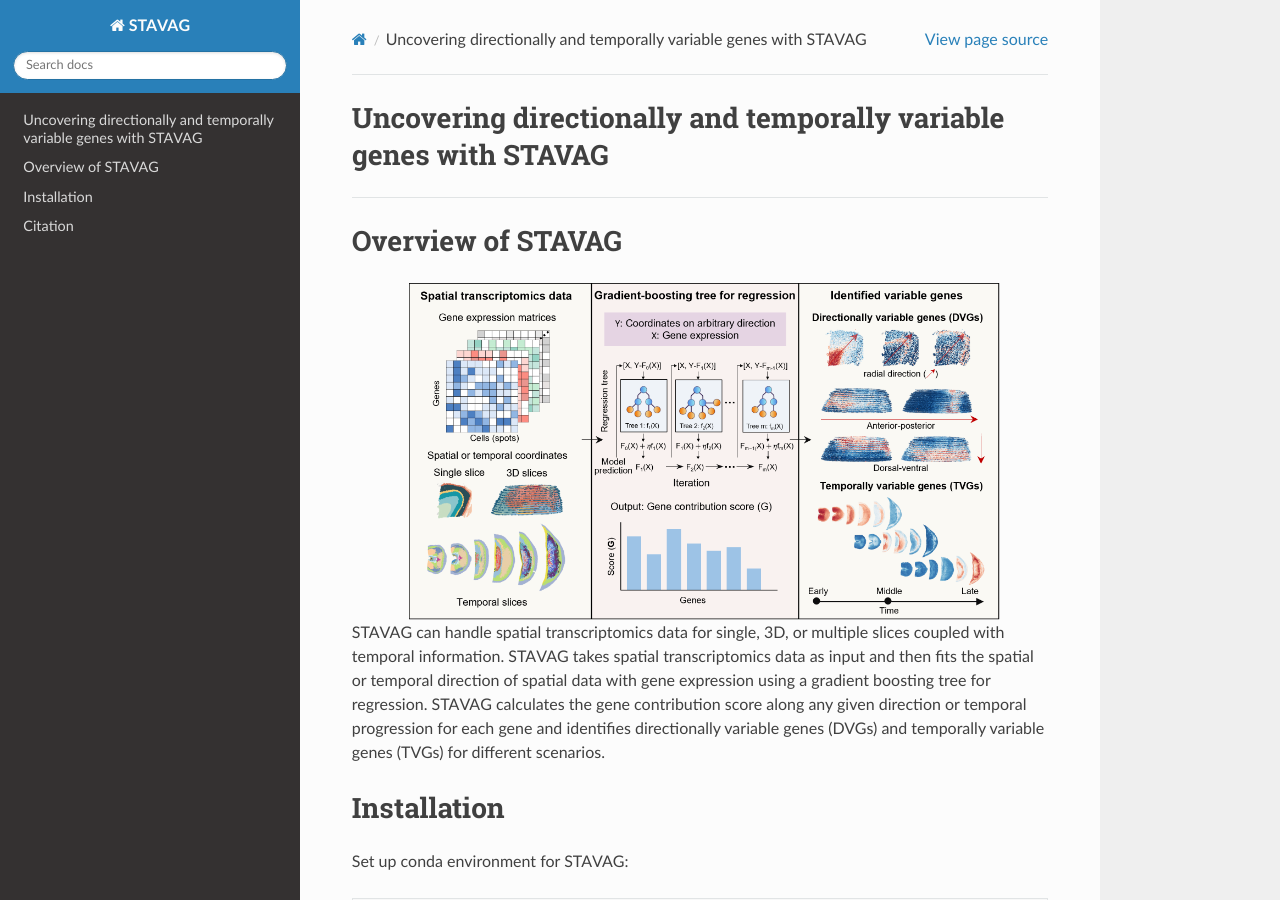
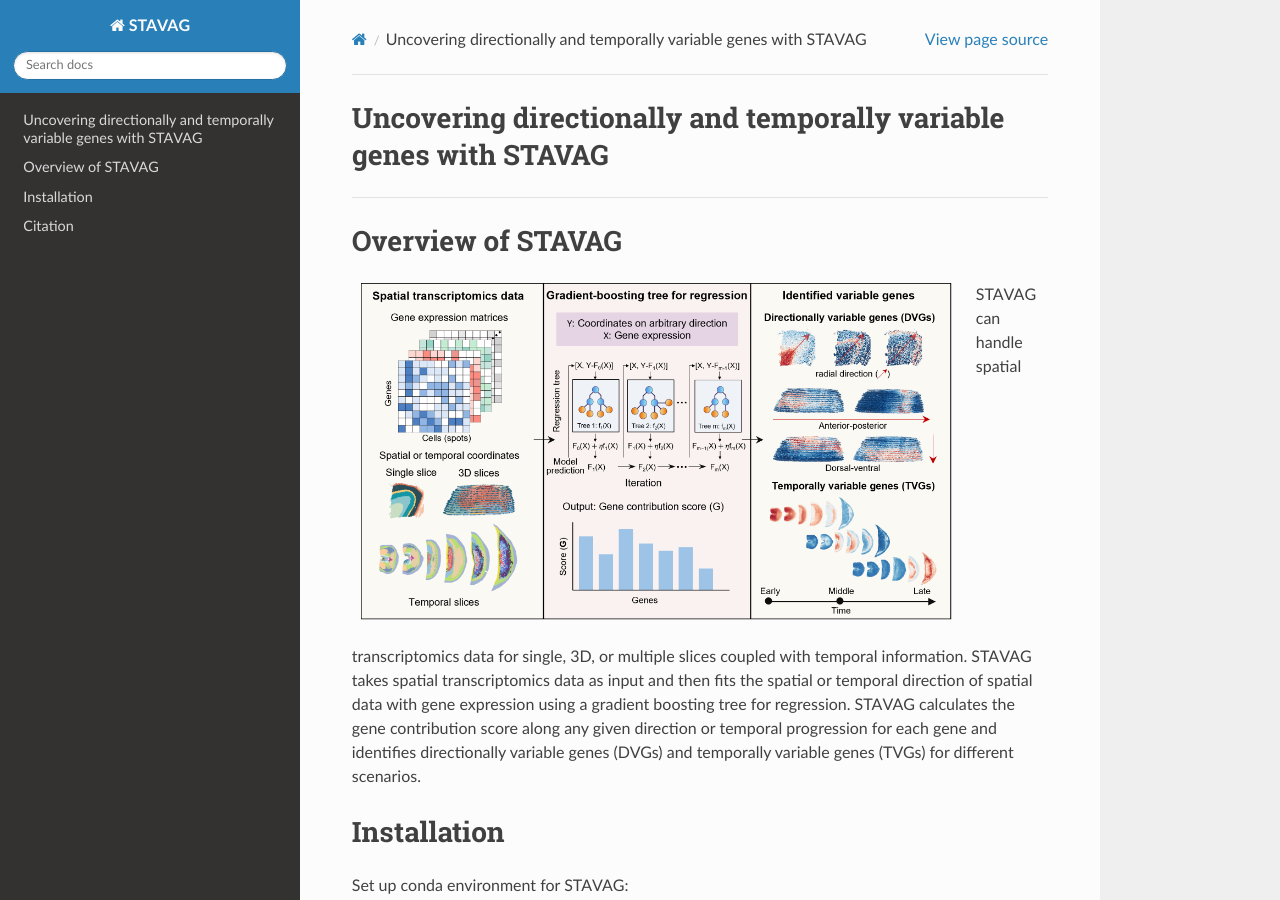
Before and after one commit to Smilenone/STAVAG_tutorial, a Sphinx documentation site: the page built from docs/source/index.rst, in a window 1280 px wide and 900 px high. Built offline with Sphinx 7.4.7 and the Read the Docs theme 3.1.0, drawn with Linux system fonts in a browser that asks for light colours; pages that are not in the unit, such as notebooks, are missing from menus.

Commit message:
Update index.rst

```diff
--- a/docs/source/index.rst
+++ b/docs/source/index.rst
@@ -24,7 +24,8 @@ Overview of STAVAG
 
 .. image:: STAVAG_overview.png
    :width: 600
-   :align: center
+   :align: left
+
 
 STAVAG can handle spatial transcriptomics data for single, 3D, or multiple slices coupled with temporal information. STAVAG takes spatial transcriptomics data as input and then fits the spatial or temporal direction of spatial data with gene expression using a gradient boosting tree for regression. STAVAG calculates the gene contribution score along any given direction or temporal progression for each gene and identifies directionally variable genes (DVGs) and temporally variable genes (TVGs) for different scenarios.
 
```
